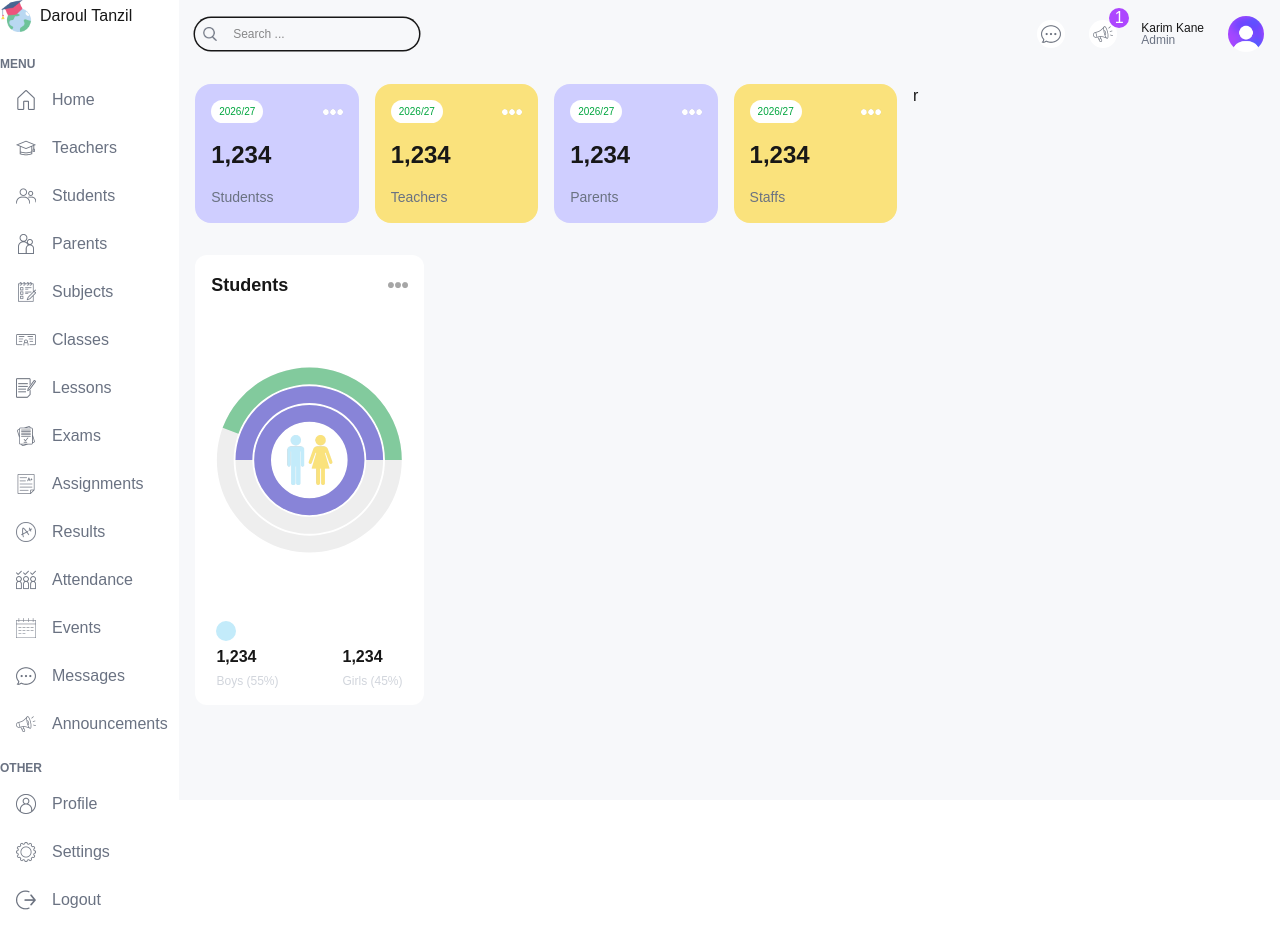
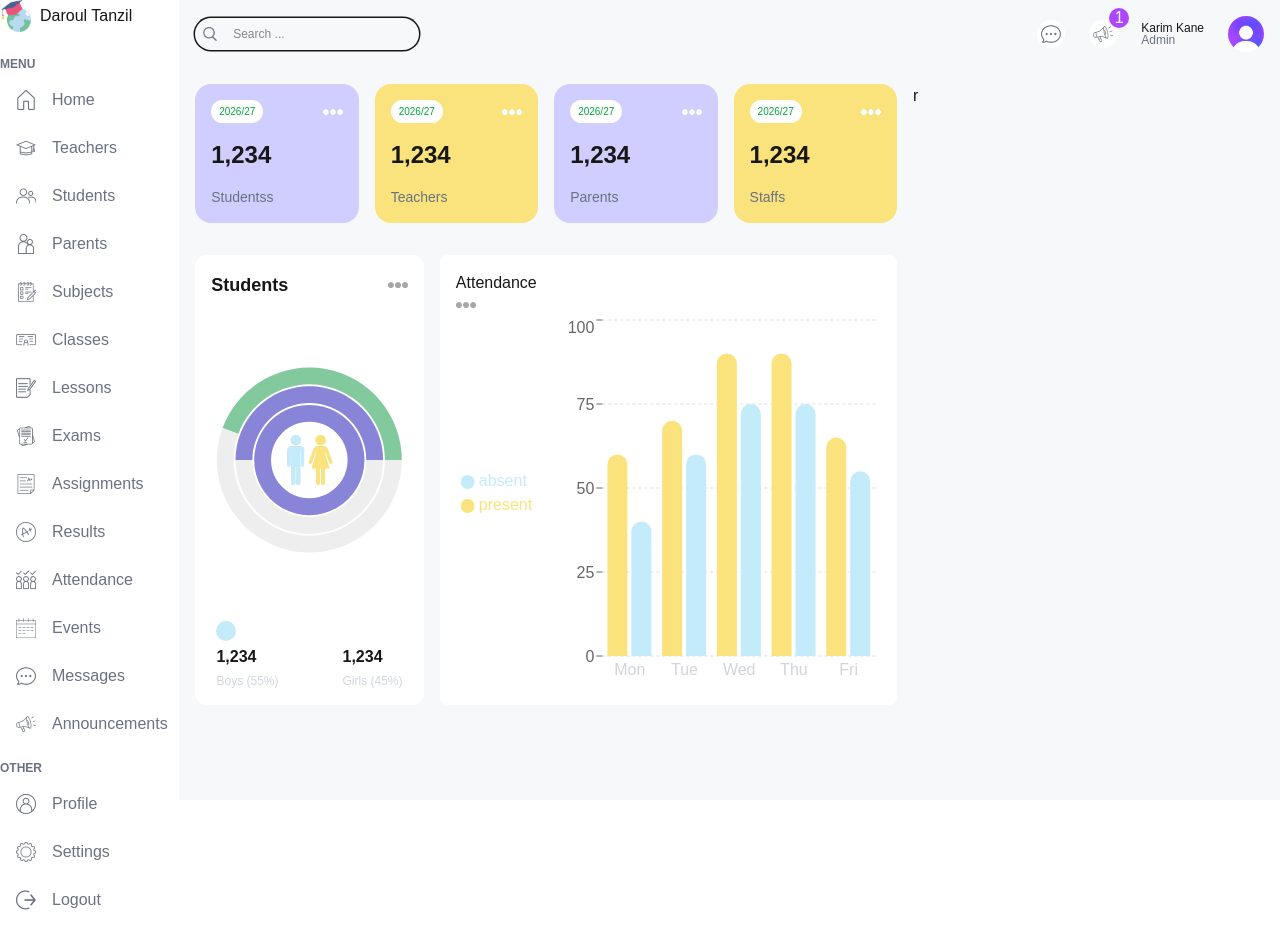
Before and after one commit to karimkane26/next-dashboard-ui, a Next.js app: page /dashboard/admin in a window 1280 px wide. Shown: the top 948 px of the page. Built offline with nearby package versions, Linux system fonts and the light colour scheme; some icons are missing.

Commit message:
updating charte position

```diff
--- /dev/null
+++ b/app/components/AttendanceChart.tsx
@@ -0,0 +1,77 @@
+"use client"
+import React from 'react'
+import { generateMockData, RechartsDevtools } from '@recharts/devtools';
+import { BarChart, Bar, XAxis, YAxis, CartesianGrid, Tooltip, Legend ,Rectangle} from 'recharts';
+import Image from 'next/image';
+// const data = generateMockData(6,823)
+import { ResponsiveContainer } from 'recharts';
+const data = [
+  {
+    name: "Mon",
+    present: 60,
+    absent: 40,
+  },
+  {
+    name: "Tue",
+    present: 70,
+    absent: 60,
+  },
+  {
+    name: "Wed",
+    present: 90,
+    absent: 75,
+  },
+  {
+    name: "Thu",
+    present: 90,
+    absent: 75,
+  },
+  {
+    name: "Fri",
+    present: 65,
+    absent: 55,
+  },
+];
+const AttendanceChart = () => {
+  return (
+    <div className='bg-white rounded-lg p-4 h-full'>
+        <div className="">
+            <h1>Attendance</h1>
+        <Image src='/moreDark.png' alt='' width={20} height={20}/>
+        </div>
+    <ResponsiveContainer width="100%" height="90%">
+      <BarChart
+    //   style={{ width: '100%', maxWidth: '700px', maxHeight: '70vh', aspectRatio: 1.618 }}
+    //   responsive
+      data={data}
+     width={500}
+     height={300}
+     barSize={20}
+    >
+      <CartesianGrid strokeDasharray="3 3" vertical={false} stroke='#ddd'/>
+      <XAxis dataKey="name" axisLine={false} tick={{fill:'#d1d5db'}} tickLine={false}/>
+      <YAxis axisLine={false} />
+      <Tooltip />
+      <Legend position='left' verticalAlign='top' wrapperStyle={{paddingTop: "20px",paddingBottom:"40px"}}/>
+      <Bar
+      dataKey="present"
+      fill="#FAE27C"
+      legendType='circle'
+      radius={[10,10,0,0]}
+    //   activeBar={<Rectangle fill="pink" stroke='blue'/>}
+      />
+      <Bar dataKey="absent"
+      fill='#C3EBFA'
+      legendType='circle'
+      radius={[10,10,0,0]}
+
+      />
+      <RechartsDevtools />
+    </BarChart>
+    </ResponsiveContainer>
+
+    </div>
+  )
+}
+
+export default AttendanceChart
--- a/app/components/CountChart.tsx
+++ b/app/components/CountChart.tsx
@@ -105,6 +105,7 @@ const CountChart = () => {
           width={50}
           height={50}
           className="absolute top-1/2 left-1/2 -translate-x-1/2 -translate-y-1/2"
+          loading="eager"
         />
       </div>
 
--- a/app/dashboard/admin/page.tsx
+++ b/app/dashboard/admin/page.tsx
@@ -1,6 +1,7 @@
 import React from 'react'
 import UserCard from '@/app/components/UserCard'
 import CountChart from '@/app/components/CountChart'
+import AttendanceChart from '@/app/components/AttendanceChart'
 const Adminpage = () => {
   return (
     <div className="p-4 flex gap-4 flex-col md:flex-row">
@@ -18,7 +19,9 @@ const Adminpage = () => {
           <CountChart />
         </div>
         {/* ATTENDANCE CHART */}
-        <div className='w-full lg:w-2/3 h-[450px]'></div>
+        <div className='w-full lg:w-2/3 h-[450px]'>
+          <AttendanceChart />
+        </div>
       </div>
       {/* BOTTOM CHART */}
 
```
